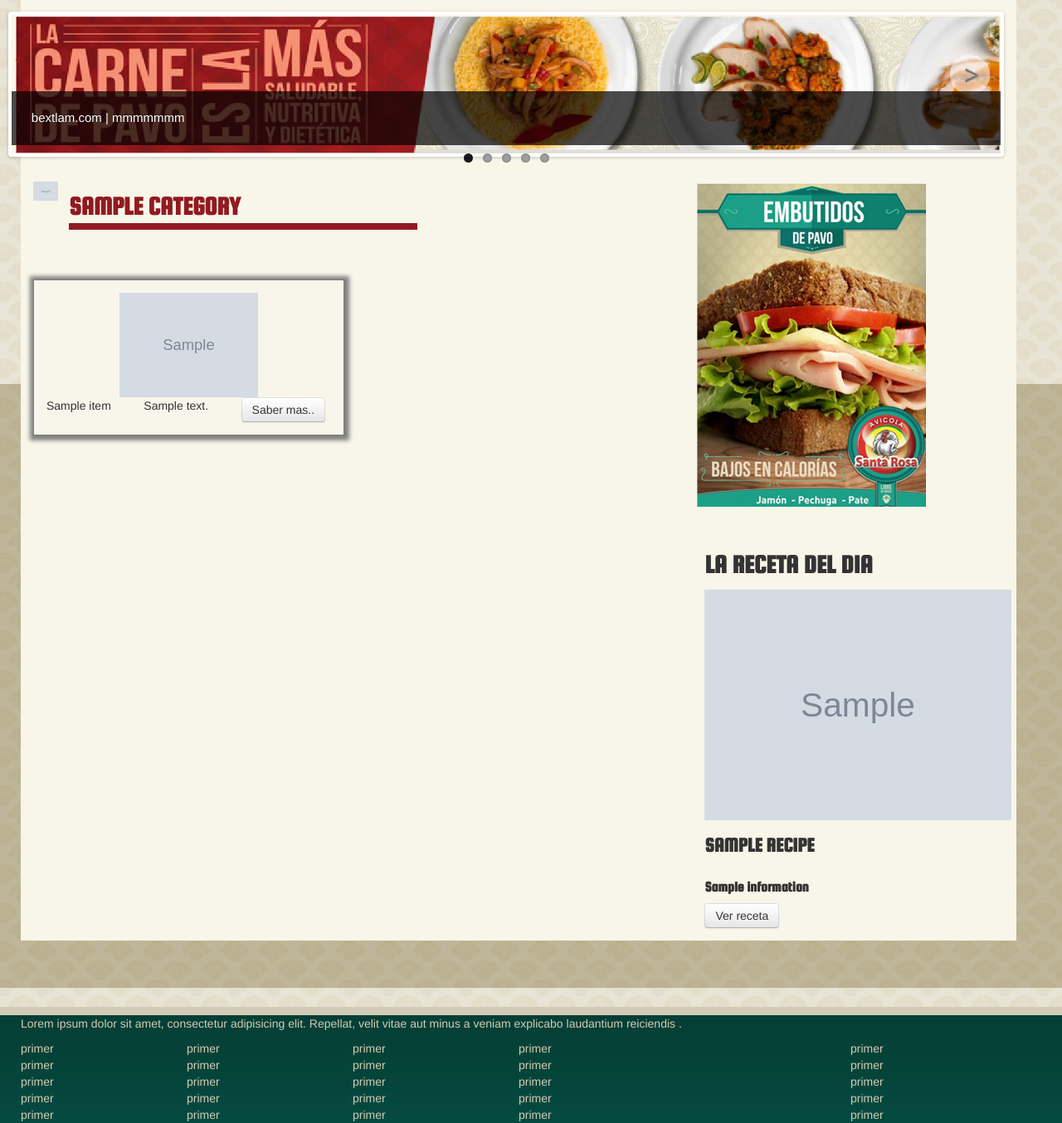
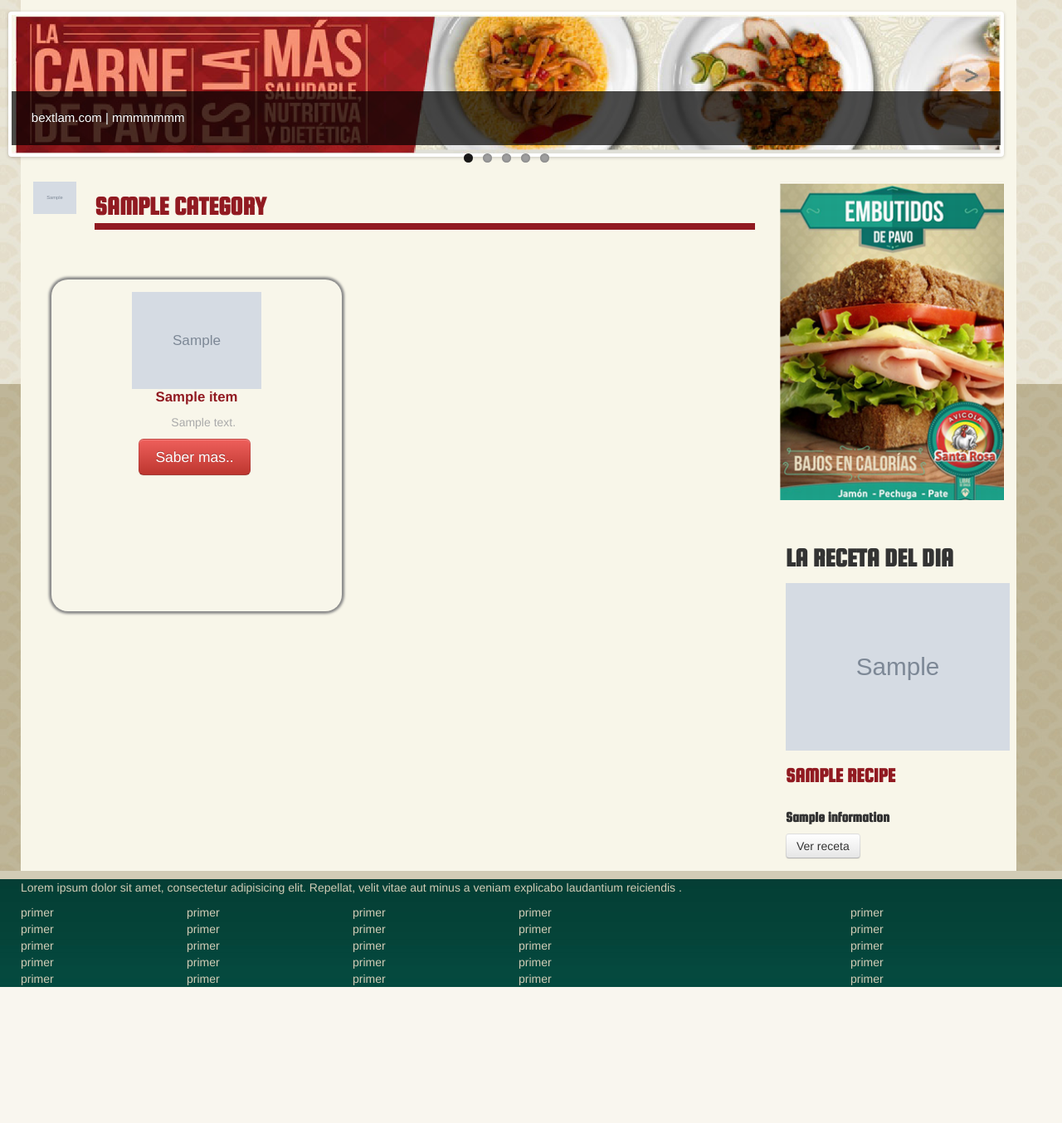
Before and after one commit to CadesNet/asoratnas, a CakePHP app: the page made by app/View/Elements/contenido/contenido3.ctp in a window 1280 px wide. Shown: the part 209-1563 px from the top of the page at 83% size. After the commit the page ends 1399 px from the top, so only its background shows below. Run offline with PHP 8.4 and a stand-in for CakePHP, Linux system fonts and the light colour scheme; the template is opened without the code that fills it: most values are stand-ins (such as "Sample title", 1, 10 or a date in 2020); grey boxes marked "Sample" are stand-in pictures; data that the repository does not hold is empty; some libraries are stand-ins or nearby versions; grey boxes are pictures that could not be loaded.

Commit message:
cambios estilo

```diff
--- a/app/View/Elements/contenido/contenido3.ctp
+++ b/app/View/Elements/contenido/contenido3.ctp
@@ -1,8 +1,7 @@
 <div class="container">
 	<div class="row-fluid">
-		<div class="span8">
-			<div class="row-fluid">
-				<div class="span8">
+		<div class="span9">
+
 					<div class="row-fluid">
 						<div class="span1">
 							<?php foreach ($categories as $category): ?>
@@ -10,7 +9,7 @@
 
 							<?php echo $this->Html->image("category/filename/".$category['Category']['filename']."")?>
 						</div>
-						<div class="span10">
+						<div class="span11">
 							<div class="row-fluid">
 								<div class="span12">
 									<h2 class = "producttitle"><?php echo $category['Category']['name'] ?></h2>
@@ -23,14 +22,14 @@
 							<br>
 						</div>
 					</div>
-				</div>
 
-				<div class = "row-fluid">
+
+
 				<?php foreach ($category['Item'] as $item) { ?>
 
 
-				<div class="span6 cuadroproducto">
-					<div class="row-fluid">
+				<div class="span5 cuadroproducto">
+
 						<div class="span6 offset3">
 							<?php foreach ($item['ImagesItem'] as $image): ?>
 							<?php echo $this->Html->image("images_item/filename/".$image['filename']."") ?>
@@ -38,16 +37,16 @@
 								break;
 							endforeach ?>
 						</div>
-					</div>
-					<div class="row-fluid">
-						<div class="span4">
+
+					<div class = "">
+						<div class="span12 itemname">
 							<p><?php echo $item['name'] ?> </p>
 						</div>
-						<div class="span4">
+						<div class="span12 itemdescription">
 							<p><?php echo $item['description'] ?> </p>
 						</div>
-						<div class="span4">
-							<?php echo $this->Html->link(__('Saber mas..'), array('controller' => 'Quotes', 'action' => 'select',$category['Category']['id'],$item['id']), array('class' => 'btn')); ?>
+						<div class="span6 offset3">
+							<?php echo $this->Html->link(__('Saber mas..'), array('controller' => 'Quotes', 'action' => 'select',$category['Category']['id'],$item['id']), array('class' => 'btn btn-danger btn-large')); ?>
 						</div>
 					</div>
 
@@ -56,11 +55,11 @@
 			<?php } ?>
 
 			<?php endforeach ?>
-			</div>
 
-			</div>
+
+
 		</div>
-		<div class="span4">
+		<div class="span3">
 		<div class="row-fluid">
 			<div class="span12" >
 				<?php echo $this->Html->image("noticias/1.png")?>
@@ -86,7 +85,7 @@
 
 
 
-					<div class="span12">
+					<div class="span12 recipetitle">
 						<h3><?=$recipes['Recipe']['title'] ?></h3>
 					</div>
 
--- a/app/View/Layouts/default.ctp
+++ b/app/View/Layouts/default.ctp
@@ -82,10 +82,7 @@
 				<?php echo $this->Session->flash(); ?>
 
 
-				<br>
-				<br>
-				<br>
-				<br>
+
 			</div>
 
 		</div>
--- a/app/webroot/css/customStyles.css
+++ b/app/webroot/css/customStyles.css
@@ -49,7 +49,41 @@
 
  .cuadroproducto{
  	background-color: #f8f6ea;
- 	box-shadow: 1px 1px 5px 5px gray;
- 	border: 1px solid gray;
+ 	-moz-box-shadow: 0 0 3px 3px #888;
+-webkit-box-shadow: 0 0 3px 3px#888;
+box-shadow: 0 0 3px 3px #888;
+
  	padding: 15px;
+ 	margin-bottom: 30px;
+ 	height: 400px;
+border-radius: 20px;
  }
+
+ .recipetitle{
+ 	color:#911a21;
+ }
+
+ .itemname{
+ 	color:#911a21;
+ 	text-align: center;
+ 	font-size: 1.2em;
+ 	font-weight: bold;
+ }
+
+ .itemdescription{
+ 	color:#aaa;
+ 	text-align: center;
+
+ }
+
+ .cuadrodetalle{
+ 	border-radius: 20px;
+ 	/*border-top: 3px solid gray;*/
+ background-color: red;
+ height: 20px;
+
+ }
+
+ .btn-guindo{
+
+ }
```
